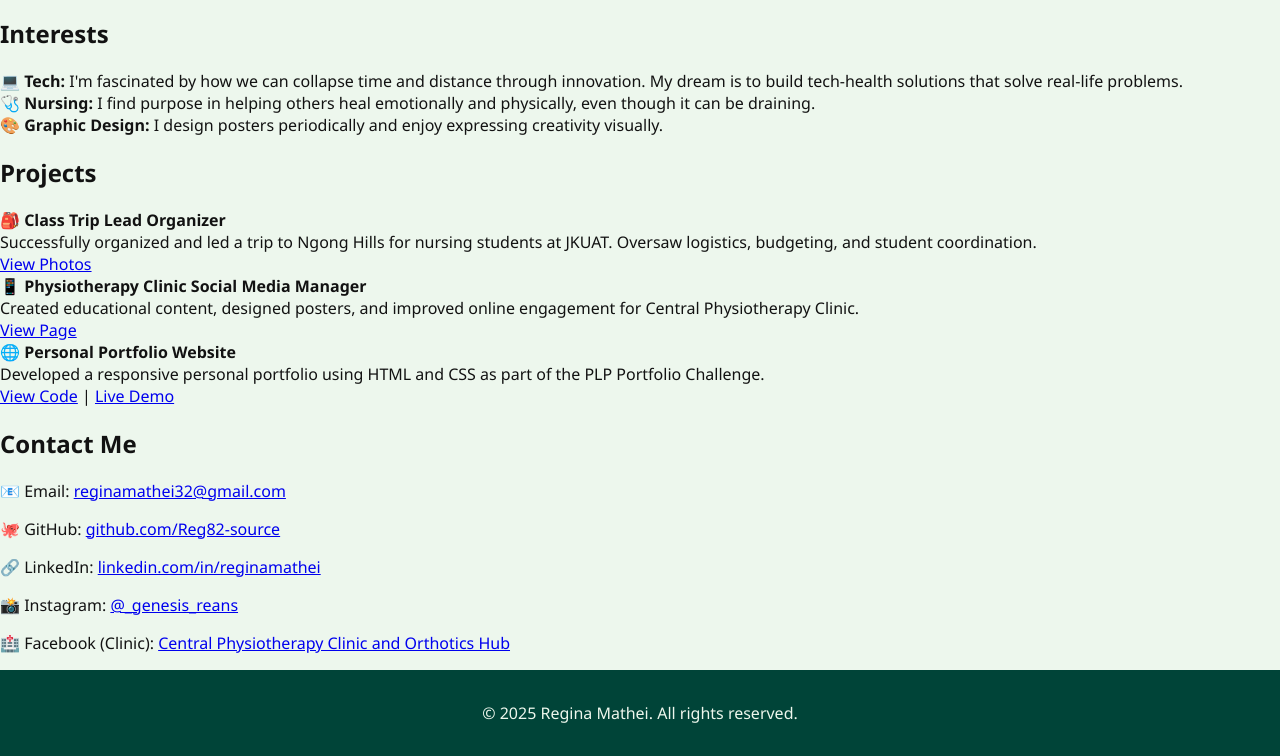
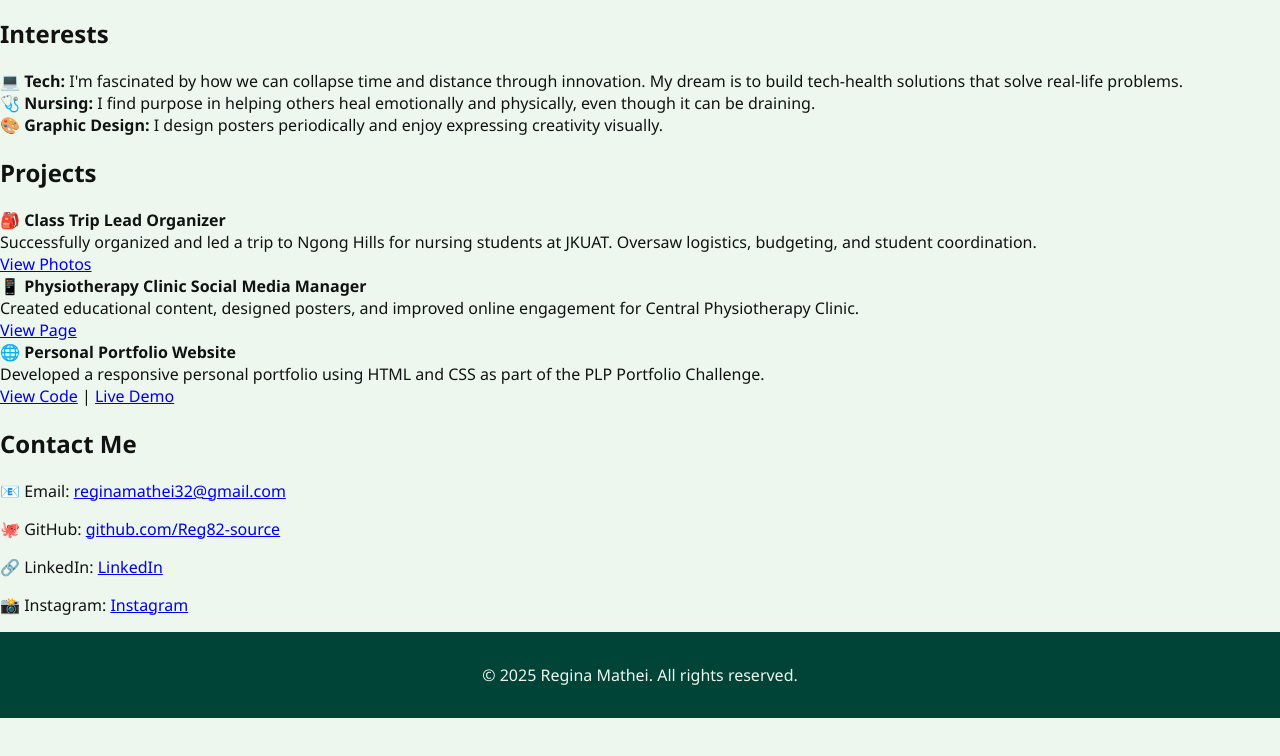
Before and after one commit to Reg82-source/Portfolio-Website, a plain HTML site: page index.html in a window 1280 px wide. Shown: the part 638-1394 px from the top of the page. After the commit the page ends 1356 px from the top, so only its background shows below. Drawn offline with Linux system fonts and the light colour scheme.

Commit message:
updated social media links

```diff
--- a/index.html
+++ b/index.html
@@ -87,9 +87,9 @@
     <h2>Contact Me</h2>
     <p>📧 Email: <a href="mailto:reginamathei32@gmail.com">reginamathei32@gmail.com</a></p>
     <p>🐙 GitHub: <a href="https://github.com/Reg82-source" target="_blank">github.com/Reg82-source</a></p>
-    <p>🔗 LinkedIn: <a href="https://linkedin.com/in/reginamathei" target="_blank">linkedin.com/in/reginamathei</a></p>
-    <p>📸 Instagram: <a href="https://instagram.com/@_genesis_reans" target="_blank">@_genesis_reans</a></p>
-    <p>🏥 Facebook (Clinic): <a href="https://www.facebook.com/CentralPhysiotherapyClinicAndOrthoticsHub" target="_blank">Central Physiotherapy Clinic and Orthotics Hub</a></p>
+    <p>🔗 LinkedIn: <a href="https://www.linkedin.com/in/regina-mathei-690b65292/" target="_blank">LinkedIn</a></p>
+    <p>📸 Instagram: <a href="https://www.instagram.com/_genesis_reans/" target="_blank">Instagram</a></p>
+
   </section>
 
   <footer>
```
Also changed, not shown: 2 other files.
